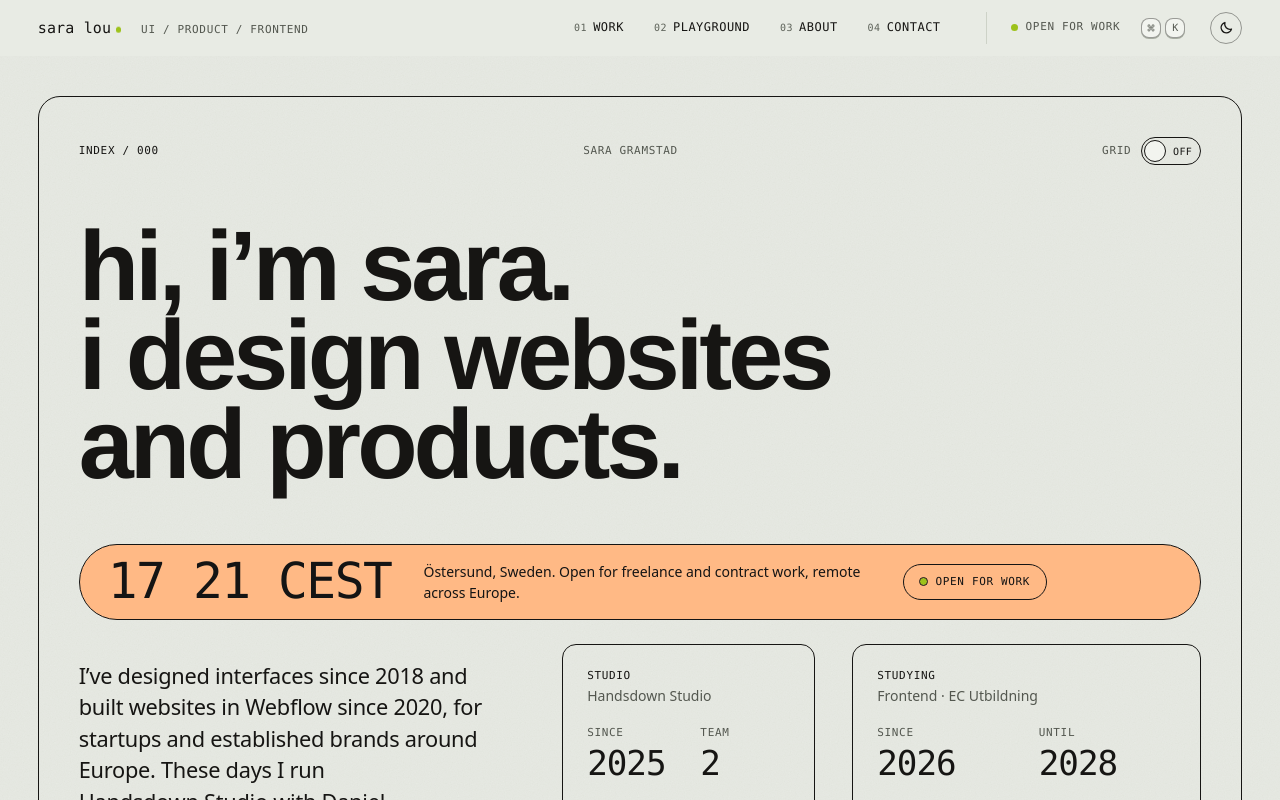
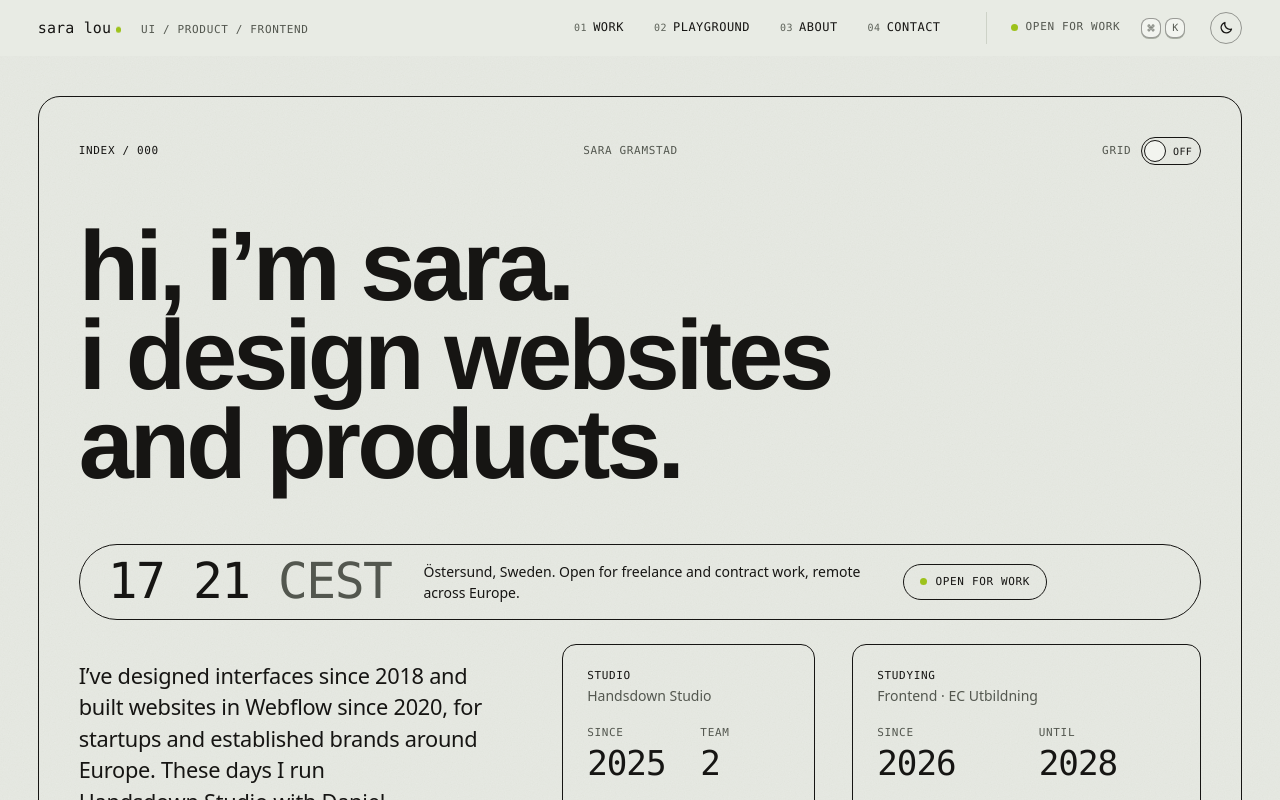
Before and after one commit to saragram-ux/sara, a React (Vite) app: page / in a window 1280 px wide. Shown: the top 800 px of the page. Built offline with nearby package versions, Linux system fonts and the light colour scheme.

Commit message:
Keep the hero readout bar neutral; contact is the one peach module
Co-Authored-By: Claude Opus 5.5 <noreply@anthropic.com>
Claude-Session: https://claude.ai/code/session_011K1qsvehvz2pY9Y4J7gqbK

```diff
--- a/src/sections/section-hero.tsx
+++ b/src/sections/section-hero.tsx
@@ -16,7 +16,6 @@ import { Button } from '@/components/ui/button'
 import { brand } from '@/data/brand'
 import { currently } from '@/data/currently'
 import { careerPath, careerPathEnd, profile } from '@/data/profile'
-import { ledOnPastel } from '@/lib/pastel'
 import { useSite } from '@/lib/site-context'
 import { cn } from '@/lib/utils'
 
@@ -65,7 +64,7 @@ export function SectionHero() {
         {/* the readout bar: −  19.0°C  +  ·  heating up to desired temperature… */}
         <div
           data-hero="panel"
-          className="theme-peach mt-10 flex flex-col gap-4 rounded-cell border border-on-pastel p-4 md:mt-14 md:flex-row md:items-center md:gap-8 md:rounded-full md:py-3 md:pr-3 md:pl-7"
+          className="mt-10 flex flex-col gap-4 rounded-cell border border-ink p-4 md:mt-14 md:flex-row md:items-center md:gap-8 md:rounded-full md:py-3 md:pr-3 md:pl-7"
         >
           <span className="type-readout text-[clamp(2rem,1.5rem+2vw,3.25rem)]">
             <LocalTime mutedZone />
@@ -74,7 +73,7 @@ export function SectionHero() {
             {profile.location}. Open for freelance and contract work, remote across Europe.
           </p>
           <span className="flex items-center gap-2 self-start rounded-full border border-ink px-4 py-2.5 type-label md:self-auto">
-            <StatusDot className={ledOnPastel} />
+            <StatusDot />
             {profile.availability.label}
           </span>
         </div>
```
Also changed, not shown: 1 other file (tests, documents, lock files or other folders).
